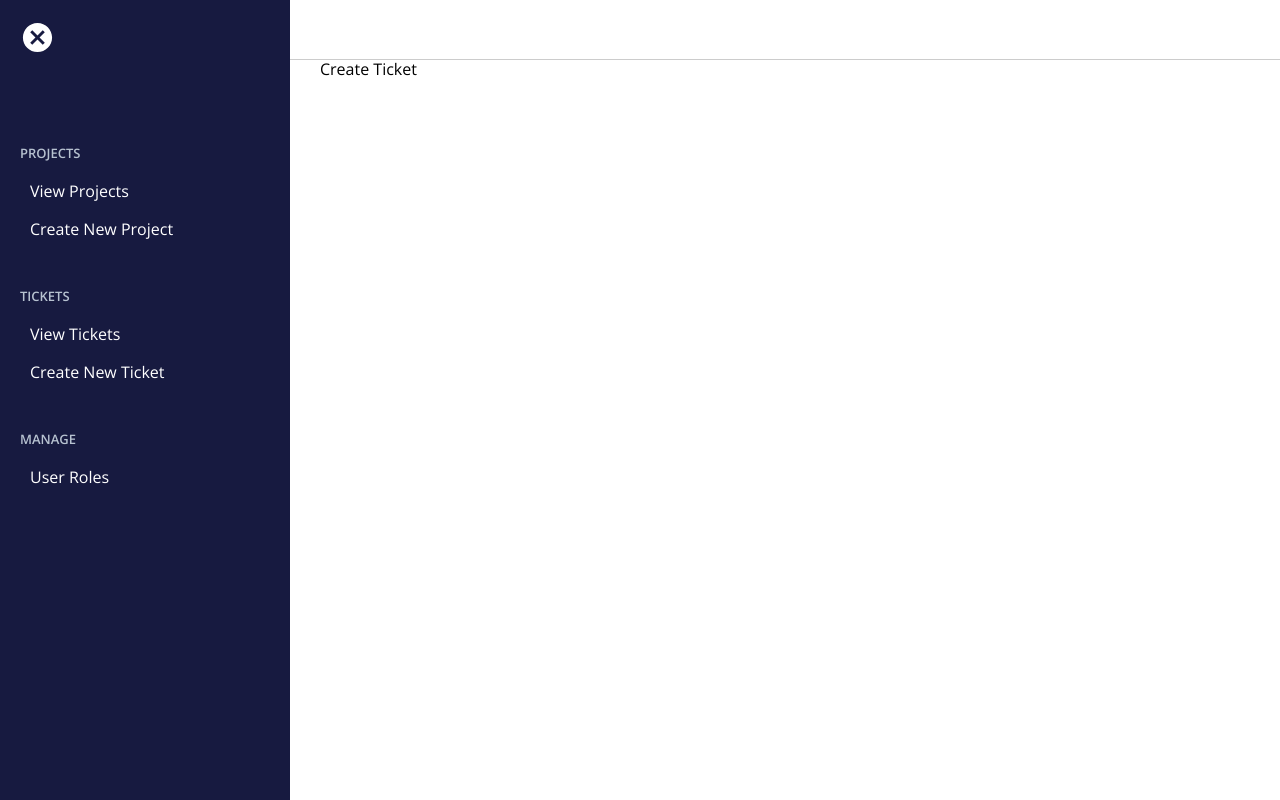
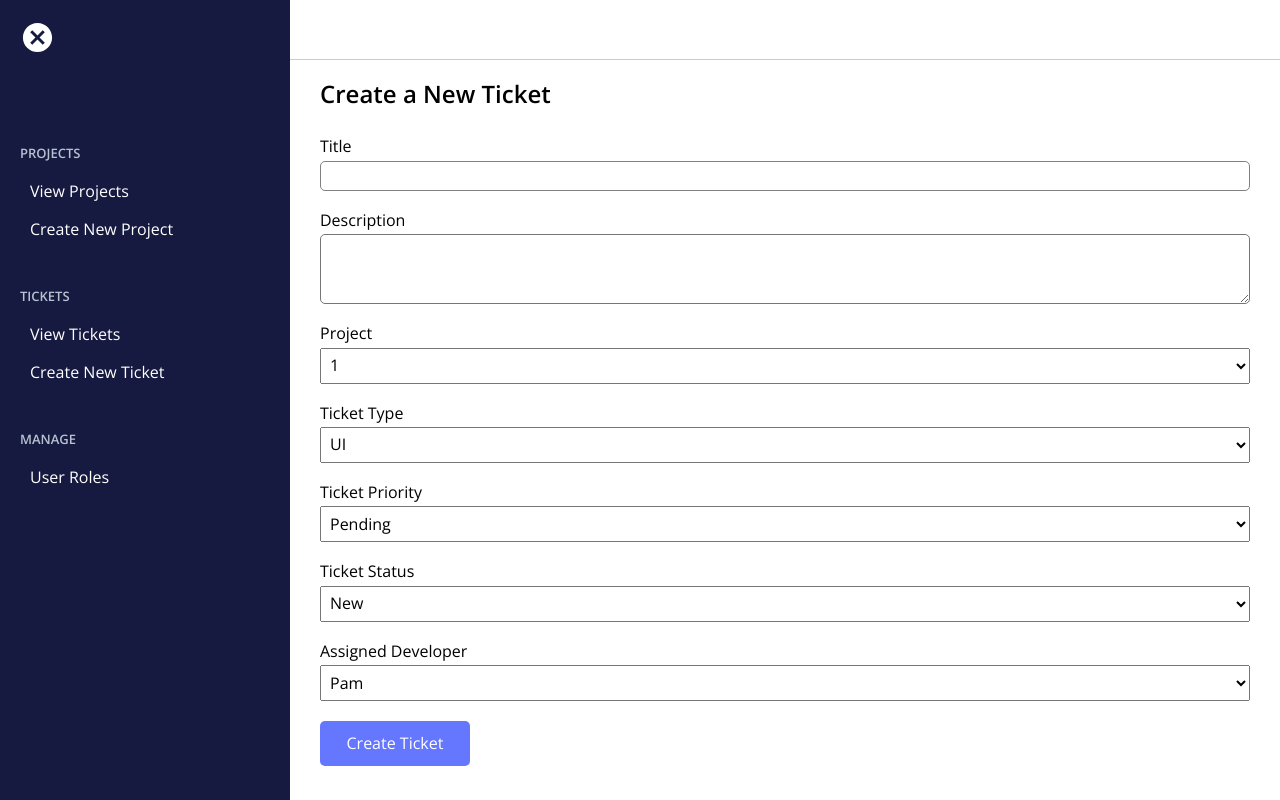
Before and after one commit to stevenGarciaDev/BugTrackerUI, a React (Create React App) app: page /ticket/create in a window 1280 px wide. Built offline with nearby package versions, Linux system fonts and the light colour scheme.

Commit message:
Update ticket component

```diff
--- a/src/pages/create-ticket/create-ticket.js
+++ b/src/pages/create-ticket/create-ticket.js
@@ -1,9 +1,83 @@
-import React from 'react';
+/* eslint-disable jsx-a11y/label-has-associated-control */
+import React, { useState } from 'react';
+import {
+  Form, InputContainer, Input, Textarea, Button,
+} from '../create-project/create-project.styles';
+import { Select } from './create-ticket.styles';
 
-const CreateTicket = () => (
-  <div>
-    Create Ticket
-  </div>
-);
+const CreateTicket = () => {
+  const [name, setName] = useState('');
+  const [description, setDescription] = useState('');
+  return (
+    <div>
+      <h2>Create a New Ticket</h2>
+      <Form>
+        <InputContainer>
+          <label htmlFor="name">Title</label>
+          <Input
+            type="text"
+            id="name"
+            name="name"
+            value={name}
+            onChange={(e) => setName(e.target.value)}
+          />
+        </InputContainer>
+
+        <InputContainer>
+          <label htmlFor="description">Description</label>
+          <Textarea type="text" id="description" name="description" value={description} onChange={(e) => setDescription(e.target.value)} />
+        </InputContainer>
+
+        <InputContainer>
+          <label htmlFor="description">Project</label>
+          <Select type="text" id="description" name="description" value={description} onChange={(e) => setDescription(e.target.value)}>
+            <option value="Project 1">1</option>
+            <option value="Project 1">2</option>
+          </Select>
+        </InputContainer>
+
+        <InputContainer>
+          <label htmlFor="description">Ticket Type</label>
+          <Select type="text" id="description" name="description" value={description} onChange={(e) => setDescription(e.target.value)}>
+            <option value="UI">UI</option>
+            <option value="Backend">Backend</option>
+            <option value="Devops">Devops</option>
+          </Select>
+        </InputContainer>
+
+        <InputContainer>
+          <label htmlFor="description">Ticket Priority</label>
+          <Select type="text" id="description" name="description" value={description} onChange={(e) => setDescription(e.target.value)}>
+            <option value="Pending">Pending</option>
+            <option value="Low">Low</option>
+            <option value="Moderate">Moderate</option>
+            <option value="High">High</option>
+            <option value="Urgent">Urgent</option>
+          </Select>
+        </InputContainer>
+
+        <InputContainer>
+          <label htmlFor="description">Ticket Status</label>
+          <Select type="text" id="description" name="description" value={description} onChange={(e) => setDescription(e.target.value)}>
+            <option value="New">New</option>
+            <option value="Reviewed">Reviewed</option>
+            <option value="In Progress">In Progress</option>
+            <option value="Resolved">Resolved</option>
+          </Select>
+        </InputContainer>
+
+        <InputContainer>
+          <label htmlFor="description">Assigned Developer</label>
+          <Select type="text" id="description" name="description" value={description} onChange={(e) => setDescription(e.target.value)}>
+            <option value="Project 1">Pam</option>
+            <option value="Project 1">Jim</option>
+          </Select>
+        </InputContainer>
+
+        <Button type="submit">Create Ticket</Button>
+      </Form>
+    </div>
+  );
+};
 
 export default CreateTicket;
--- /dev/null
+++ b/src/pages/create-ticket/create-ticket.styles.js
@@ -0,0 +1,8 @@
+/* eslint-disable import/prefer-default-export */
+import styled from 'styled-components';
+
+export const Select = styled.select`
+    margin-top: 5px;
+    outline: none;
+    padding: 5px;
+`;
```
